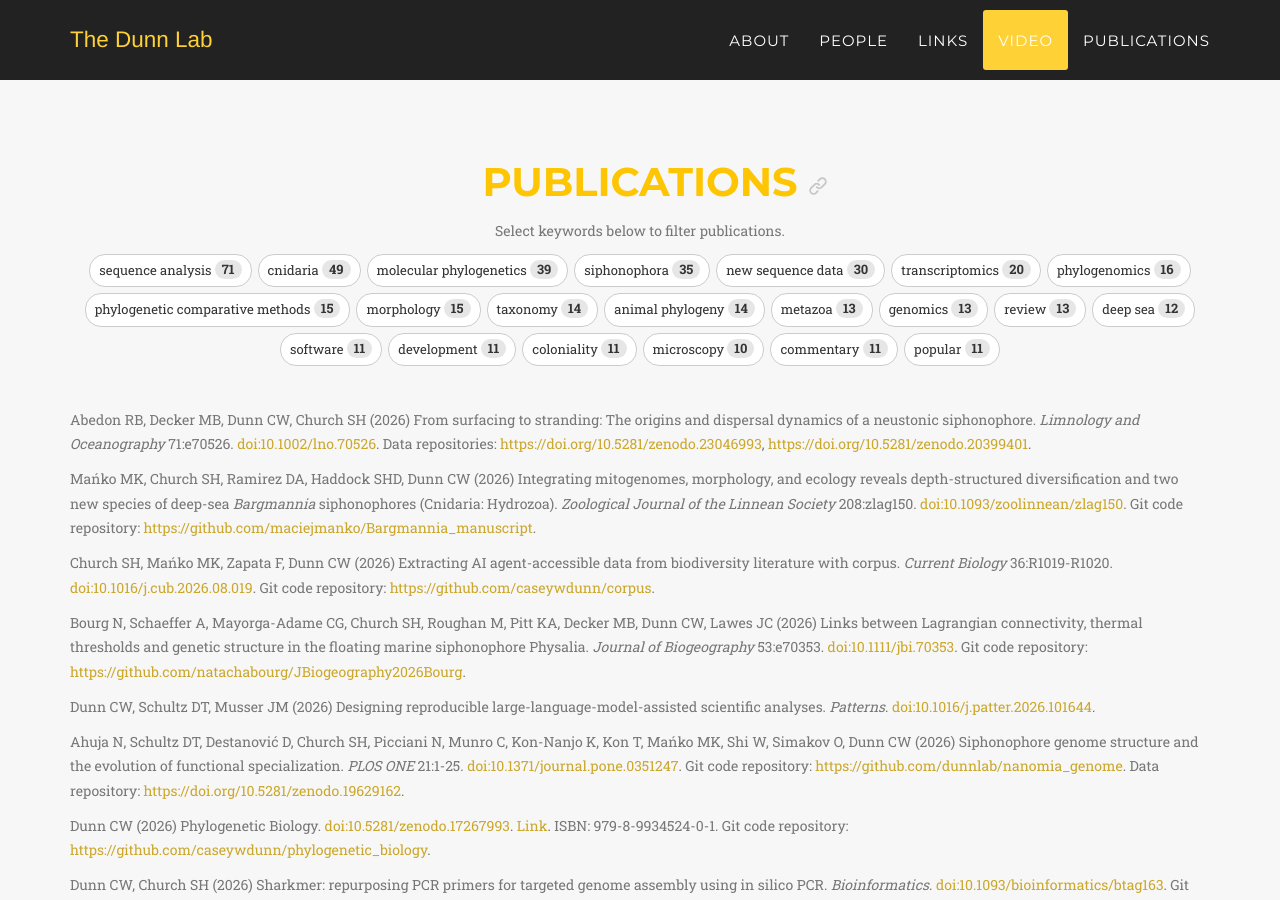
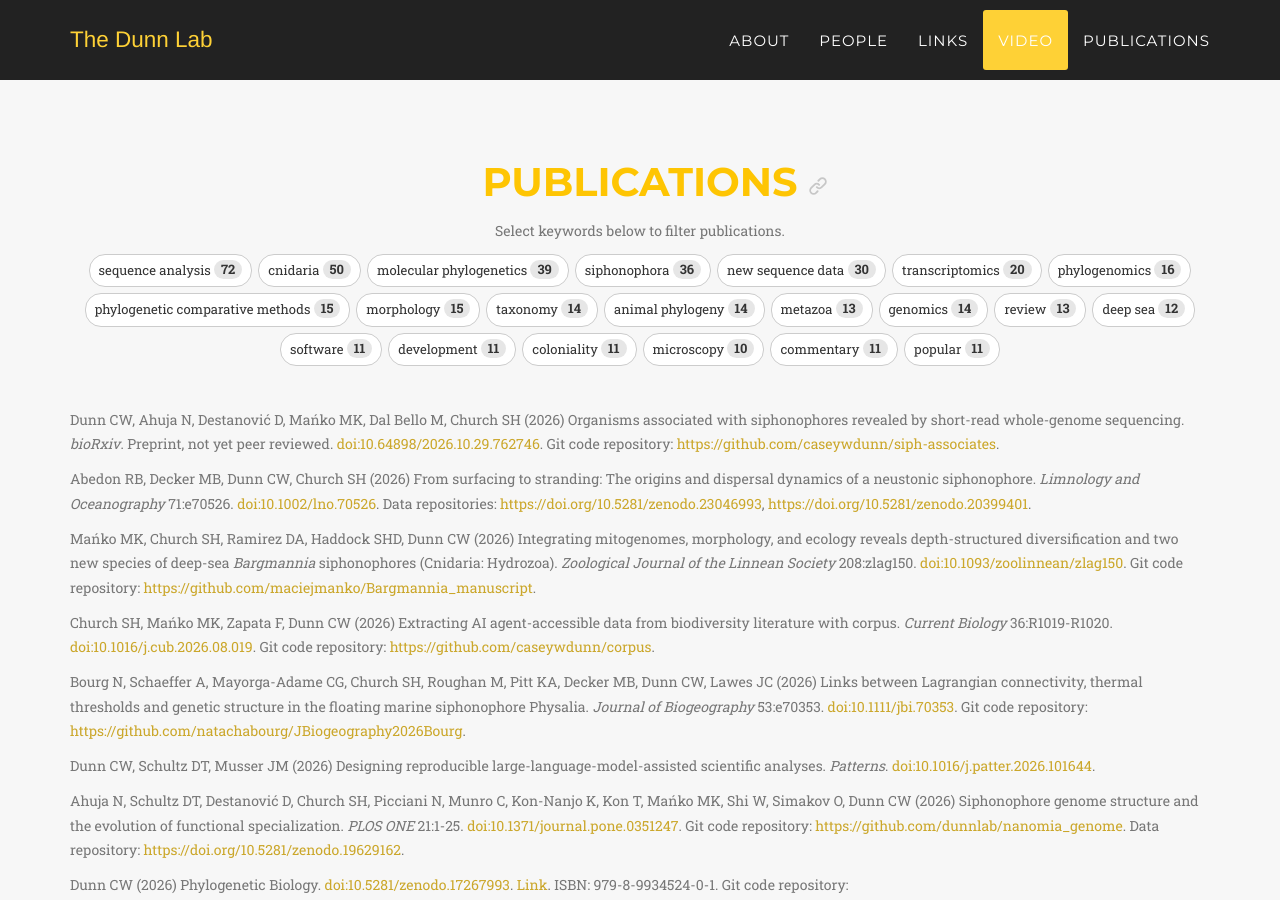
Before and after one commit to caseywdunn/caseywdunn.github.io, a Jekyll site: the page built from index.html, in a window 1280 px wide and 900 px high, scrolled down 10004 px. Built offline with Jekyll 4.4.1, drawn with Linux system fonts in a browser that asks for light colours; some web fonts are replaced.

Commit message:
Add Dunn et al. 2026 cobionts preprint; render @online entries as preprints
Co-Authored-By: Claude Opus 5.5 <noreply@anthropic.com>

```diff
--- a/_includes/publications.html
+++ b/_includes/publications.html
@@ -10,10 +10,10 @@
         </div>
 <p id="pub-filter-hint" class="text-center text-muted">Select keywords below to filter publications.</p>
 <div id="pub-filters" class="text-center" role="group" aria-label="Filter publications by keyword">
-<button type="button" class="btn btn-default btn-sm pub-filter" data-keyword="sequence-analysis" aria-pressed="false">sequence analysis <span class="badge">71</span></button>
-<button type="button" class="btn btn-default btn-sm pub-filter" data-keyword="cnidaria" aria-pressed="false">cnidaria <span class="badge">49</span></button>
+<button type="button" class="btn btn-default btn-sm pub-filter" data-keyword="sequence-analysis" aria-pressed="false">sequence analysis <span class="badge">72</span></button>
+<button type="button" class="btn btn-default btn-sm pub-filter" data-keyword="cnidaria" aria-pressed="false">cnidaria <span class="badge">50</span></button>
 <button type="button" class="btn btn-default btn-sm pub-filter" data-keyword="molecular-phylogenetics" aria-pressed="false">molecular phylogenetics <span class="badge">39</span></button>
-<button type="button" class="btn btn-default btn-sm pub-filter" data-keyword="siphonophora" aria-pressed="false">siphonophora <span class="badge">35</span></button>
+<button type="button" class="btn btn-default btn-sm pub-filter" data-keyword="siphonophora" aria-pressed="false">siphonophora <span class="badge">36</span></button>
 <button type="button" class="btn btn-default btn-sm pub-filter" data-keyword="new-sequence-data" aria-pressed="false">new sequence data <span class="badge">30</span></button>
 <button type="button" class="btn btn-default btn-sm pub-filter" data-keyword="transcriptomics" aria-pressed="false">transcriptomics <span class="badge">20</span></button>
 <button type="button" class="btn btn-default btn-sm pub-filter" data-keyword="phylogenomics" aria-pressed="false">phylogenomics <span class="badge">16</span></button>
@@ -22,7 +22,7 @@
 <button type="button" class="btn btn-default btn-sm pub-filter" data-keyword="taxonomy" aria-pressed="false">taxonomy <span class="badge">14</span></button>
 <button type="button" class="btn btn-default btn-sm pub-filter" data-keyword="animal-phylogeny" aria-pressed="false">animal phylogeny <span class="badge">14</span></button>
 <button type="button" class="btn btn-default btn-sm pub-filter" data-keyword="metazoa" aria-pressed="false">metazoa <span class="badge">13</span></button>
-<button type="button" class="btn btn-default btn-sm pub-filter" data-keyword="genomics" aria-pressed="false">genomics <span class="badge">13</span></button>
+<button type="button" class="btn btn-default btn-sm pub-filter" data-keyword="genomics" aria-pressed="false">genomics <span class="badge">14</span></button>
 <button type="button" class="btn btn-default btn-sm pub-filter" data-keyword="review" aria-pressed="false">review <span class="badge">13</span></button>
 <button type="button" class="btn btn-default btn-sm pub-filter" data-keyword="deep-sea" aria-pressed="false">deep sea <span class="badge">12</span></button>
 <button type="button" class="btn btn-default btn-sm pub-filter" data-keyword="software" aria-pressed="false">software <span class="badge">11</span></button>
@@ -35,6 +35,10 @@
 </div>
 <p id="pub-count" class="text-center text-muted" aria-live="polite"></p>
 <div id="pub-list">
+<div class="box" data-keywords="siphonophora cnidaria sequence-analysis genomics ecology"><div class="box-title"></div><div class="box-body">
+<p class="text-muted">Dunn CW, Ahuja N, Destanović D, Mańko MK, Dal Bello M, Church SH (2026) Organisms associated with siphonophores revealed by short-read whole-genome sequencing. <i>bioRxiv</i>. Preprint, not yet peer reviewed. <a href="https://doi.org/10.64898/2026.10.29.762746">doi:10.64898/2026.10.29.762746</a>. Git code repository: <a href="https://github.com/caseywdunn/siph-associates">https://github.com/caseywdunn/siph-associates</a>.</p>
+</div><div class="box-footer"> </div></div>
+
 <div class="box" data-keywords="siphonophora cnidaria ecology"><div class="box-title"></div><div class="box-body">
 <p class="text-muted">Abedon RB, Decker MB, Dunn CW, Church SH (2026) From surfacing to stranding: The origins and dispersal dynamics of a neustonic siphonophore. <i>Limnology and Oceanography</i> 71:e70526. <a href="https://doi.org/10.1002/lno.70526">doi:10.1002/lno.70526</a>. Data repositories: <a href="https://doi.org/10.5281/zenodo.23046993">https://doi.org/10.5281/zenodo.23046993</a>, <a href="https://doi.org/10.5281/zenodo.20399401">https://doi.org/10.5281/zenodo.20399401</a>.</p>
 </div><div class="box-footer"> </div></div>
```
Also changed, not shown: bib_to_html.py (+6 -2 lines).
